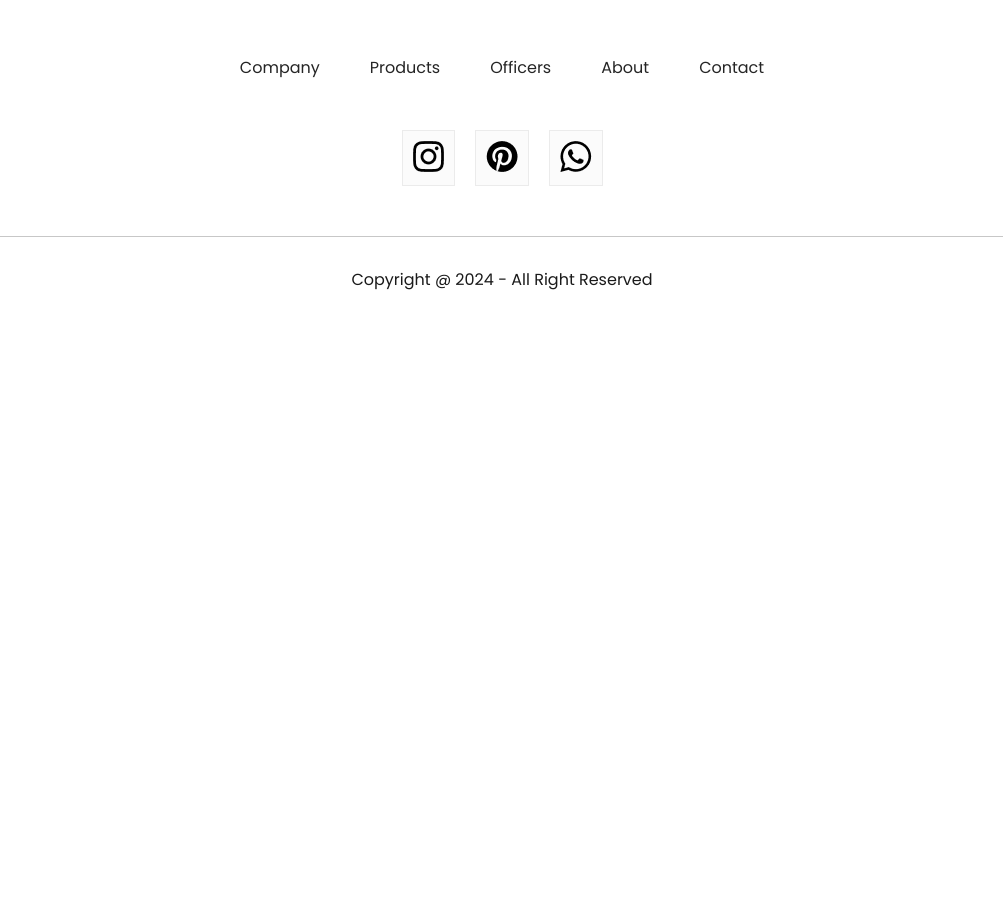
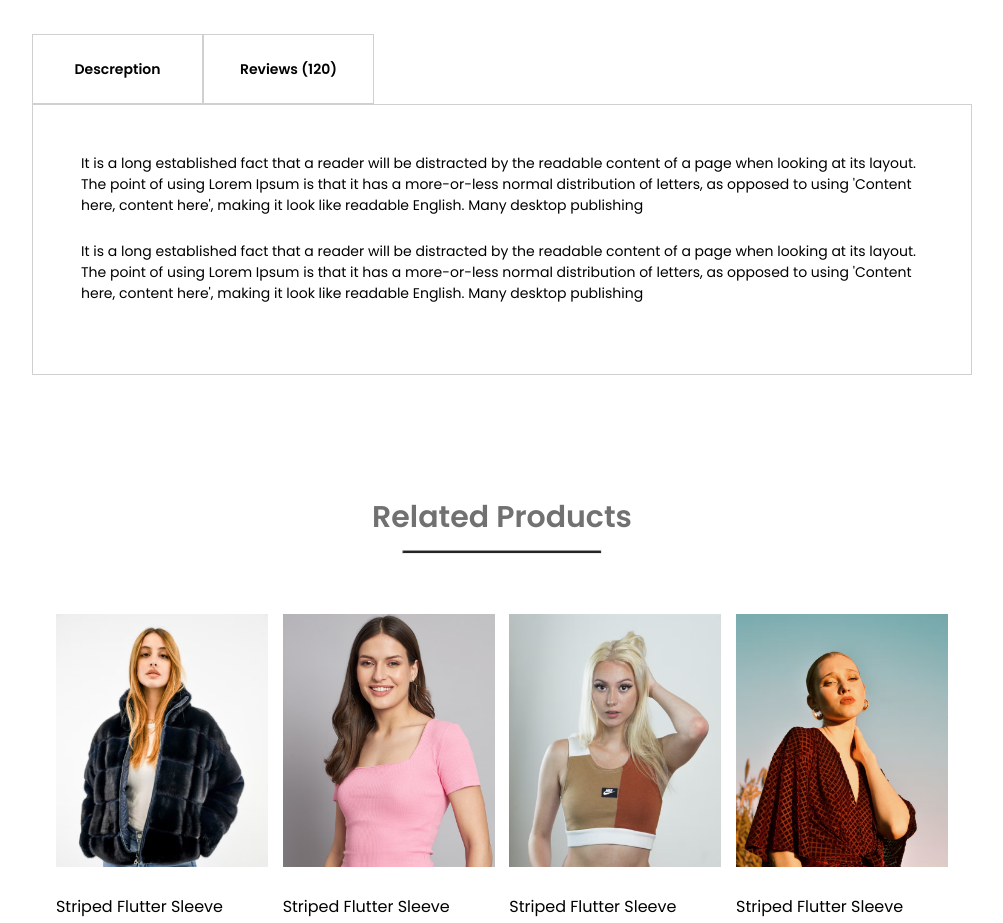
Before and after one commit to pawanrajora143/E-commerce-project, a React (Create React App) app: page /product/1 in a window 1280 px wide. Shown: the part 1102-2025 px from the top of the page, without its empty margins (138-1141 px from the left). Before the commit the page ends 1424 px from the top, so only its background shows below. Built offline with nearby package versions, Linux system fonts and the light colour scheme.

Commit message:
related product add

```diff
--- a/src/Components/Assets/new_collections.js
+++ b/src/Components/Assets/new_collections.js
@@ -65,13 +65,8 @@ let new_collections = [
     new_price: 100.0,
     old_price: 150.0,
   },
-  {
-    id: 21,
-    name: "Boys White Jacket ",
-    image: p11_img,
-    new_price: 100.0,
-    old_price: 150.0,
-  },
+
+
 ];
 
 export default new_collections;
--- /dev/null
+++ b/src/Components/Descreption/Descreption.css
@@ -0,0 +1,39 @@
+
+
+.descreptionbox{
+    margin: 120px 170px;
+}
+
+.descreption-navigator{
+display: flex;
+}
+
+.descreption-nav-box{
+    display: flex;
+    align-items: center;
+    justify-content: center;
+    font-size: 14px;
+    font-weight: 600;
+    width: 171px;
+    height: 70px;
+    border: 1px solid #d0d0d0;
+}
+
+.descreption-nav-box .fade{
+background-color: #fbfbfb;
+color: #555;
+}
+
+.descreptionbox-descreption{
+    display: flex;
+    flex-direction: column;
+    gap: 25px;
+    border: 1px solid #d0d0d0;
+    padding: 48px;
+    padding-bottom: 70px;
+
+}
+.descreptionbox-descreption p{
+   font-size: 14px;
+
+}
--- /dev/null
+++ b/src/Components/Descreption/Descreption.jsx
@@ -0,0 +1,33 @@
+import React from "react";
+import "./Descreption.css";
+
+const Descreption = () => {
+  return (
+    <div className="descreptionbox">
+      <div className="descreption-navigator">
+        <div className="descreption-nav-box">Descreption</div>
+        <div className="descreption-nav-box fade">Reviews (120) </div>
+      </div>
+
+      <div className="descreptionbox-descreption">
+        <p>
+          It is a long established fact that a reader will be distracted by the
+          readable content of a page when looking at its layout. The point of
+          using Lorem Ipsum is that it has a more-or-less normal distribution of
+          letters, as opposed to using 'Content here, content here', making it
+          look like readable English. Many desktop publishing
+        </p>
+        <p>
+          It is a long established fact that a reader will be distracted by the
+          readable content of a page when looking at its layout. The point of
+          using Lorem Ipsum is that it has a more-or-less normal distribution of
+          letters, as opposed to using 'Content here, content here', making it
+          look like readable English. Many desktop publishing
+        </p>
+
+      </div>
+    </div>
+  );
+};
+
+export default Descreption;
--- a/src/Components/Items/Item.css
+++ b/src/Components/Items/Item.css
@@ -1,7 +1,12 @@
 
 
 .item{
-    width: 350px;
+    /* width: 350px; */
+
+}
+
+.item img{
+    width: 100%;
 }
 
 .item p{
--- a/src/Components/Items/Item.jsx
+++ b/src/Components/Items/Item.jsx
@@ -6,7 +6,7 @@ const Item = (props) => {
   return (
     <div className='item'>
 
-        <Link to={`/product/${props.id}`}><img src={props.image} alt="" /></Link>
+        <Link to={`/product/${props.id}`}><img onClick={window.scrollTo(0,0)} src={props.image} alt="" /></Link>
         <p>{props.name}</p>
         <div className="item-prices">
             <div className="item-price-new">
--- a/src/Components/NewCollection/NewCollection.css
+++ b/src/Components/NewCollection/NewCollection.css
@@ -3,16 +3,16 @@
     display: flex;
     flex-direction: column;
     align-items: center;
-    gap: 10px;
-    /* height: 90vh; */
     padding: 50px 0px;
     margin-bottom: 100px;
+    width: 100%;
 }
 
 .new-collections h1{
     color: #171717;
     font-size: 30px;
     font-weight: 600;
+    margin-bottom: 20px;
 }
 
 
@@ -24,11 +24,18 @@
 }
 
 .collections{
-    /* width: %; */
+    width: 100%;
     display: grid;
-    grid-template-columns: auto auto auto;
+    grid-template-columns:repeat(4 , 20%) ;
     margin-top: 50px;
-    gap: 50px;
+    gap: 4%;
+    justify-content: space-around;
+    margin: auto;
+    padding: 50px 40px;
+    height: auto;
+
+
+
 }
 
 
--- a/src/Components/ProductDisplay/ProductDisplay.css
+++ b/src/Components/ProductDisplay/ProductDisplay.css
@@ -89,7 +89,6 @@
     margin-bottom: 20px;
 }
 
-
 .productdisplay-right-sizes .pr{
   padding: 18px;
   background: #fbfbfb;
--- /dev/null
+++ b/src/Components/RelatedProducts/RelatedProducts.css
@@ -0,0 +1,47 @@
+
+
+.RelatedProducts{
+    display: flex;
+    flex-direction: column;
+    align-items: center;
+    gap: 10px;
+    /* height: 90vh; */
+    width: 80%;
+    margin: auto;
+    /* background-color: aquamarine;
+     */
+     margin-bottom: 80px;
+}
+
+.RelatedProducts h1{
+    color: #717171;
+    font-size: 30px;
+    font-weight: 600;
+    padding: 0px 50px;
+    text-align: center;
+}
+.RelatedProducts hr{
+   width: 200px;
+   height: 4px;
+   border-radius: 10px;
+   background-color: #252525;
+
+}
+
+.related-product-item{
+  display: grid;
+  grid-template-columns:repeat( 4, 23%) ;
+  /* gap: 20px; */
+  justify-content: space-evenly;
+  width: 90%;
+  margin-top: 50px;
+}
+
+/* .related-product-item .item{
+ width: 250px;
+} */
+
+.related-product-item img{
+    width: 100%;
+
+}
--- /dev/null
+++ b/src/Components/RelatedProducts/RelatedProducts.jsx
@@ -0,0 +1,34 @@
+
+
+import React from 'react'
+import "./RelatedProducts.css"
+import data_product from "../Assets/data"
+import Item from "../Items/Item"
+
+const RelatedProducts = () => {
+  return (
+    <div className='RelatedProducts'>
+      <h1>Related Products</h1>
+      <hr />
+      <div className="related-product-item">
+
+      {data_product.map((item,i )=>{
+
+const { id, name, image, new_price, old_price} = item
+
+    return <Item
+    key={i}
+    id={id}
+    name={name}
+    image={image}
+    new_price={new_price}
+    old_price={old_price}/>
+
+})}
+
+      </div>
+    </div>
+  )
+}
+
+export default RelatedProducts
--- a/src/Pages/Product.jsx
+++ b/src/Pages/Product.jsx
@@ -3,6 +3,8 @@ import {ShopContext} from "../Context/ShopContext"
 import { useParams } from 'react-router-dom'
 import BredCrums from '../Components/Breadcrums/BredCrums';
 import ProductDisplay from '../Components/ProductDisplay/ProductDisplay';
+import Descreption from '../Components/Descreption/Descreption';
+import RelatedProducts from '../Components/RelatedProducts/RelatedProducts';
 
 const Product = () => {
   const {all_product} = useContext(ShopContext)
@@ -12,6 +14,8 @@ const Product = () => {
     <div>
       <BredCrums product={product}/>
       <ProductDisplay product={product} />
+      <Descreption/>
+      <RelatedProducts/>
     </div>
   )
 }
```
